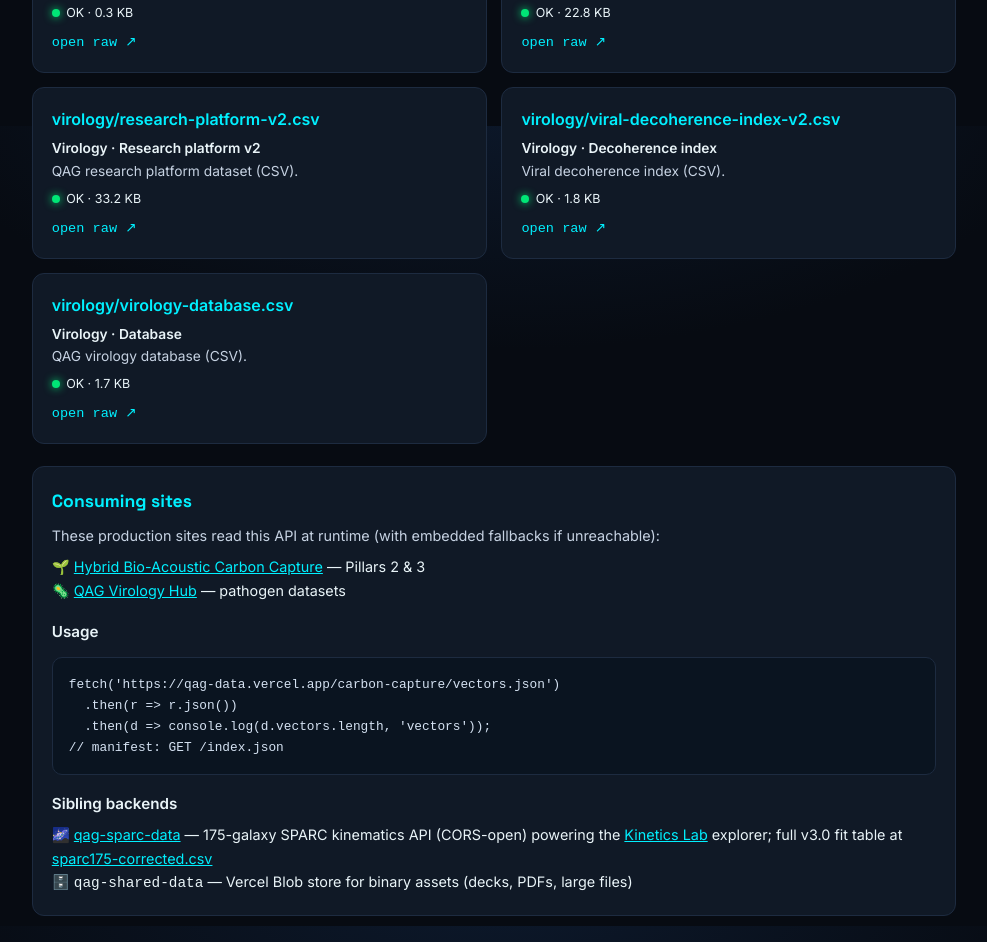
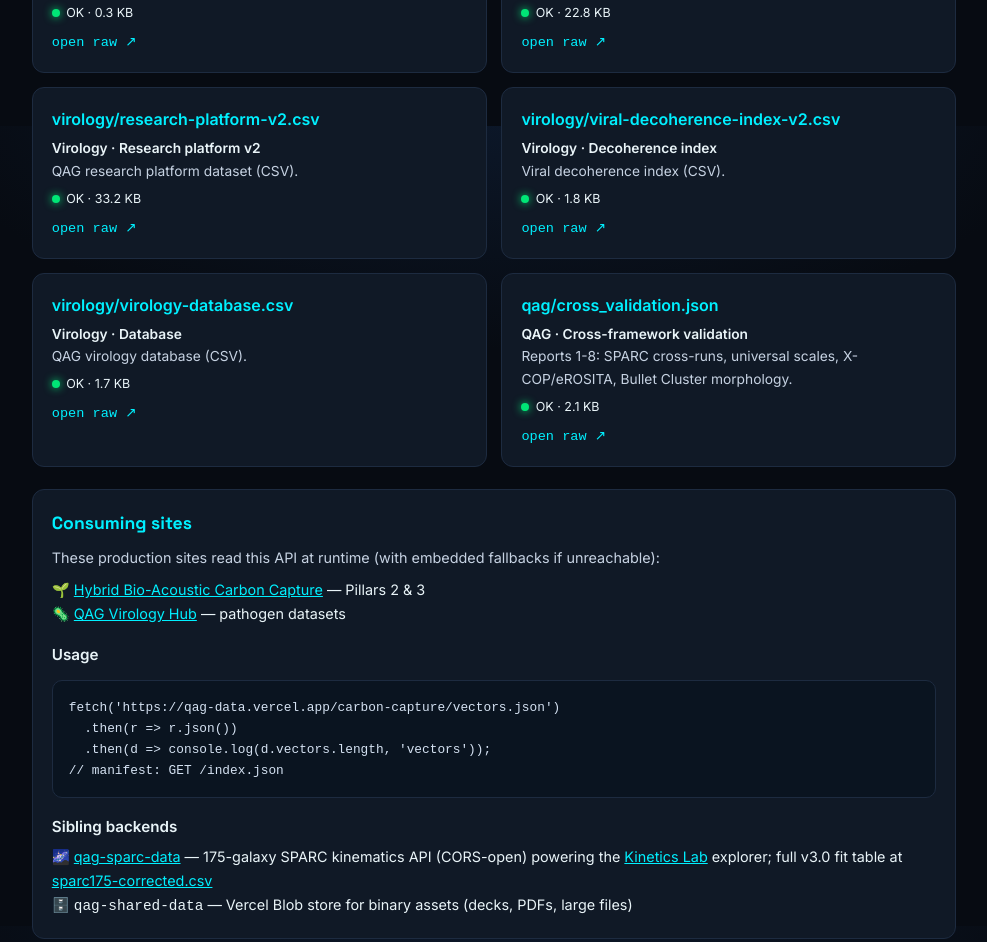
Before and after one commit to Sir-Ripley/qag-data, a plain HTML site: page index.html in a window 1280 px wide. Shown: the part 674-1616 px from the top of the page, without its empty margins (146-1133 px from the left). Drawn offline with Linux system fonts and the light colour scheme.

Commit message:
Hub + README: add qag/cross_validation.json (8th dataset, Reports 1-8)

```diff
--- a/index.html
+++ b/index.html
@@ -76,7 +76,8 @@ const SETS=[
  ["virology/master-pathogen-index.json","Virology · Master pathogen index","QAG master pathogen index: human + veterinary targets with metadata."],
  ["virology/research-platform-v2.csv","Virology · Research platform v2","QAG research platform dataset (CSV)."],
  ["virology/viral-decoherence-index-v2.csv","Virology · Decoherence index","Viral decoherence index (CSV)."],
- ["virology/virology-database.csv","Virology · Database","QAG virology database (CSV)."]
+ ["virology/virology-database.csv","Virology · Database","QAG virology database (CSV)."],
+ ["qag/cross_validation.json","QAG · Cross-framework validation","Reports 1-8: SPARC cross-runs, universal scales, X-COP/eROSITA, Bullet Cluster morphology."]
 ];
 const grid=document.getElementById('sets');
 SETS.forEach(([path,title,desc])=>{
```
Also changed, not shown: 1 other file.
